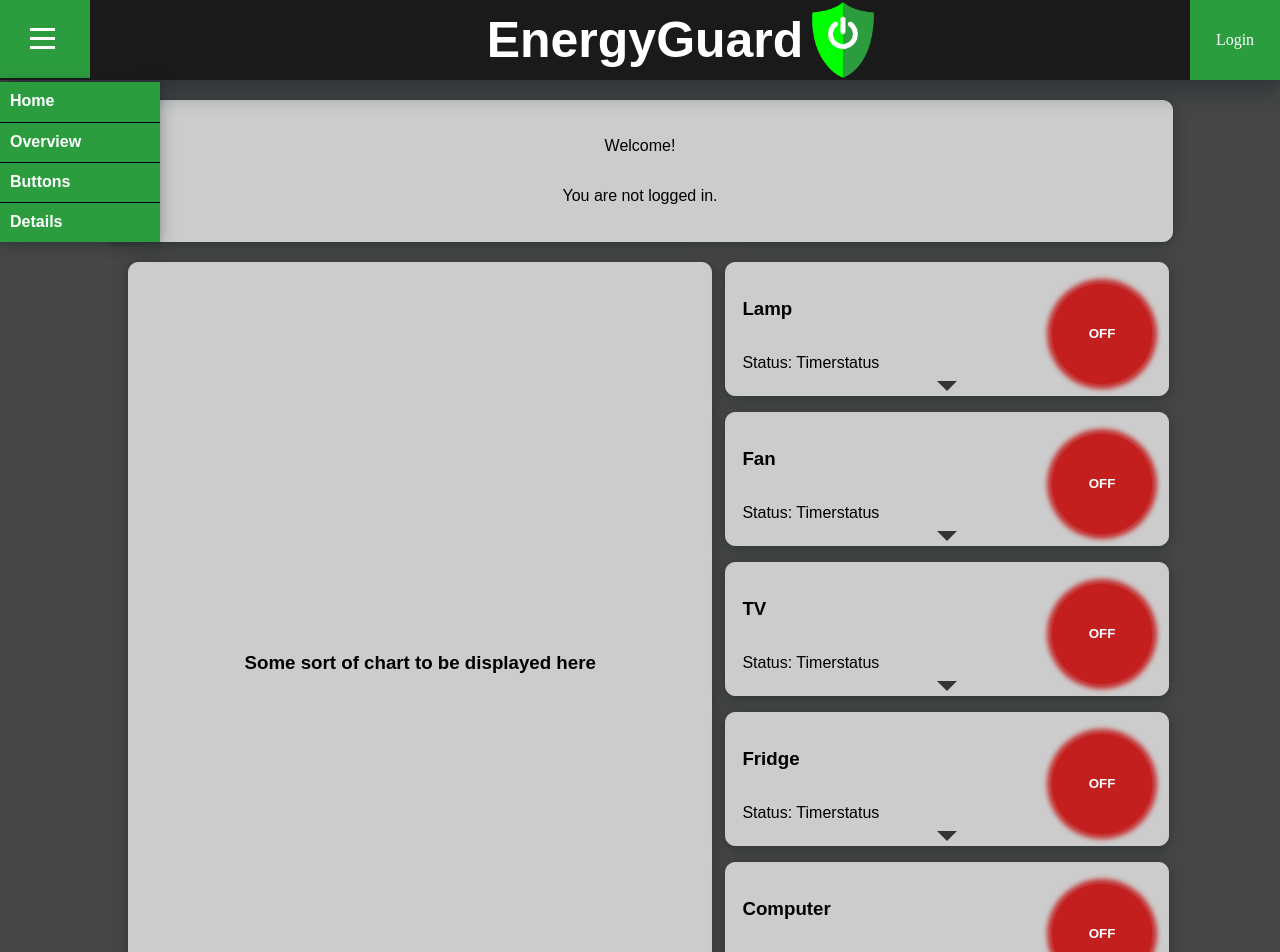
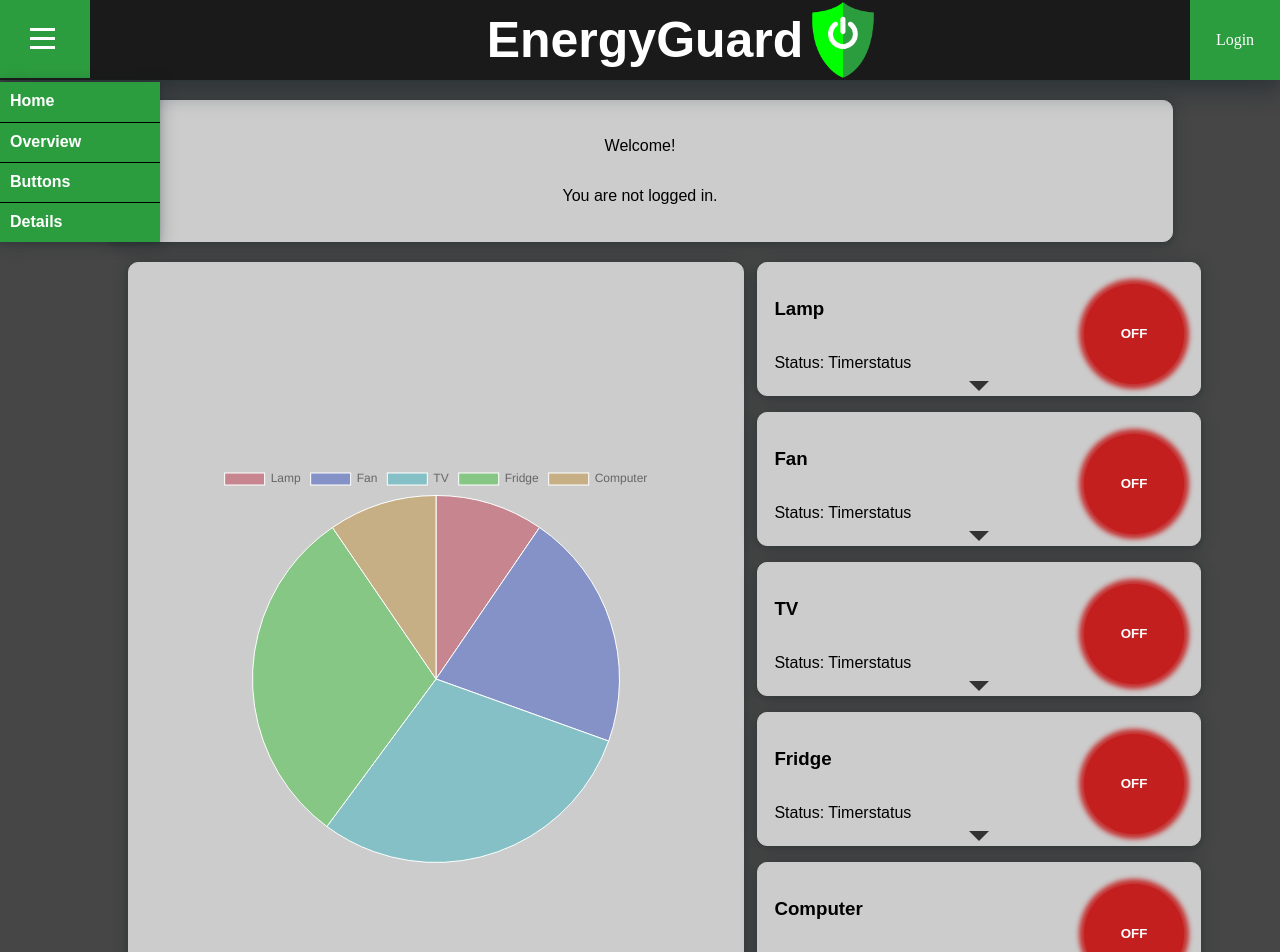
Before and after one commit to Smoxshirt/EnergyGuard, a Vue app: page / in a window 1280 px wide. Shown: the top 952 px of the page. Built offline with nearby package versions, Linux system fonts and the light colour scheme; no server answers.

Commit message:
added pie chart to home page

```diff
--- a/src/views/ChartView.vue
+++ b/src/views/ChartView.vue
@@ -1,14 +1,24 @@
 <script>
+import PieChartView from '../views/PieChartView.vue';
 import './main.css';
 import './mobile.css';
 
 export default {
     name: 'ChartView',
+    components: {
+        PieChartView
+    },
+    props: {
+        dataArray: Array,
+        nameArray: Array
+    }
 };
 </script>
 
 <template>
     <div class="chart-view">
-        <h3>Some sort of chart to be displayed here</h3>
+        <PieChartView
+        :dataArray="this.dataArray"
+        :nameArray="this.nameArray"/>
     </div>
 </template>
--- a/src/views/HomeView.vue
+++ b/src/views/HomeView.vue
@@ -7,6 +7,8 @@ import './mobile.css';
   export default {
     data(){
       return{
+        nameArray: Array,
+        totalConsumptionArray: Array
       }
     },
     props:{
@@ -17,6 +19,19 @@ import './mobile.css';
       ChartView,
       DeviceView,
     },
+    methods: {
+      generateGraphArrays(){
+                this.nameArray = new Array(this.model.devices.length);
+                this.totalConsumptionArray = new Array(this.model.devices.length);
+                for (let i = 0; i < this.model.devices.length; i++){
+                    this.nameArray[i] = this.model.devices[i].name;
+                    this.totalConsumptionArray[i] = this.model.devices[i].periodTotal;
+                }
+            }
+    },
+    created(){
+      this.generateGraphArrays();
+    }
   };
 </script>
 
@@ -37,7 +52,9 @@ import './mobile.css';
 
 
     <div class="home-view">
-      <ChartView />
+      <ChartView
+      :dataArray="this.totalConsumptionArray"
+      :nameArray="this.nameArray"/>
       <DeviceView :model="this.model"/>
     </div>
   </main>
```
